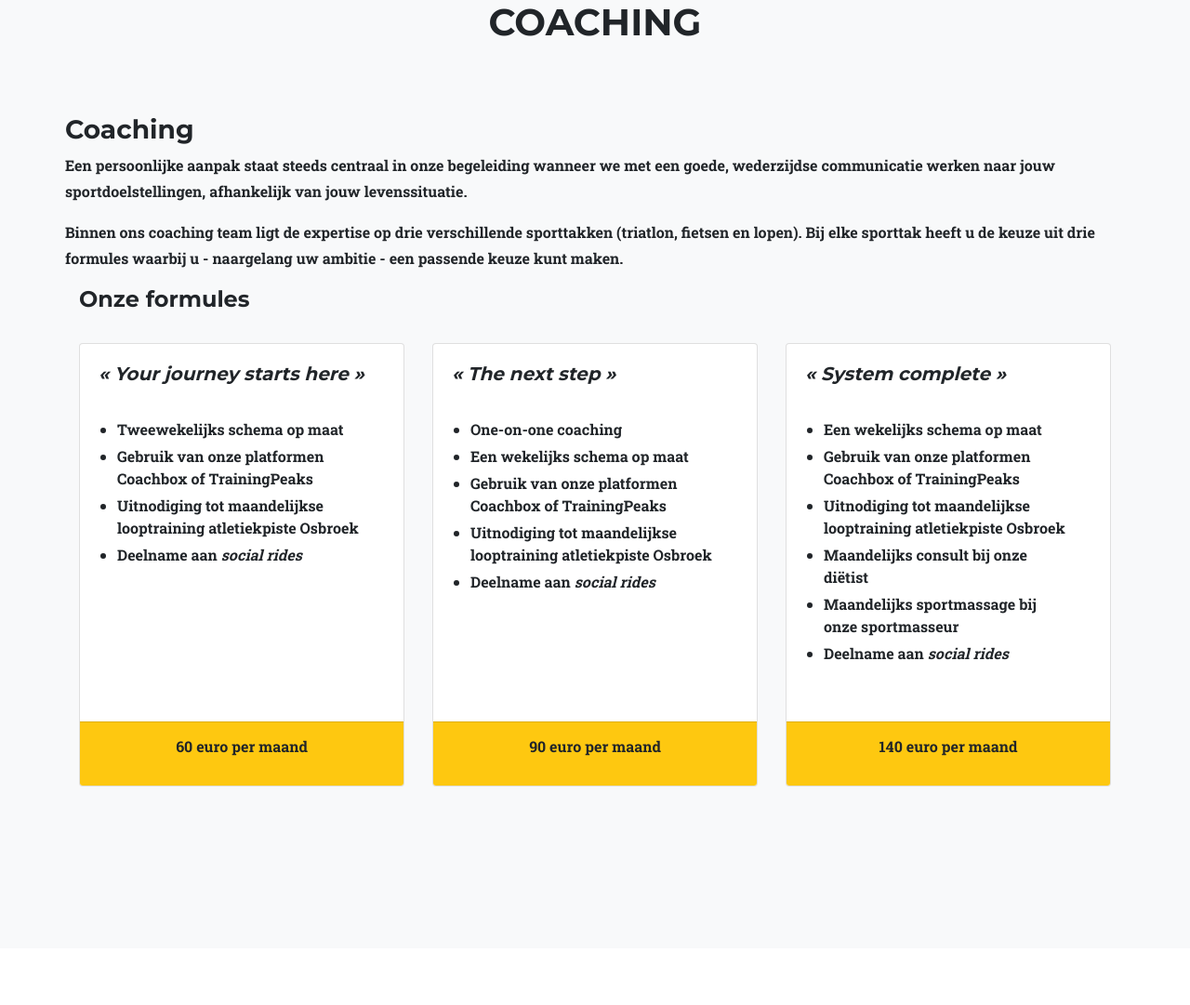
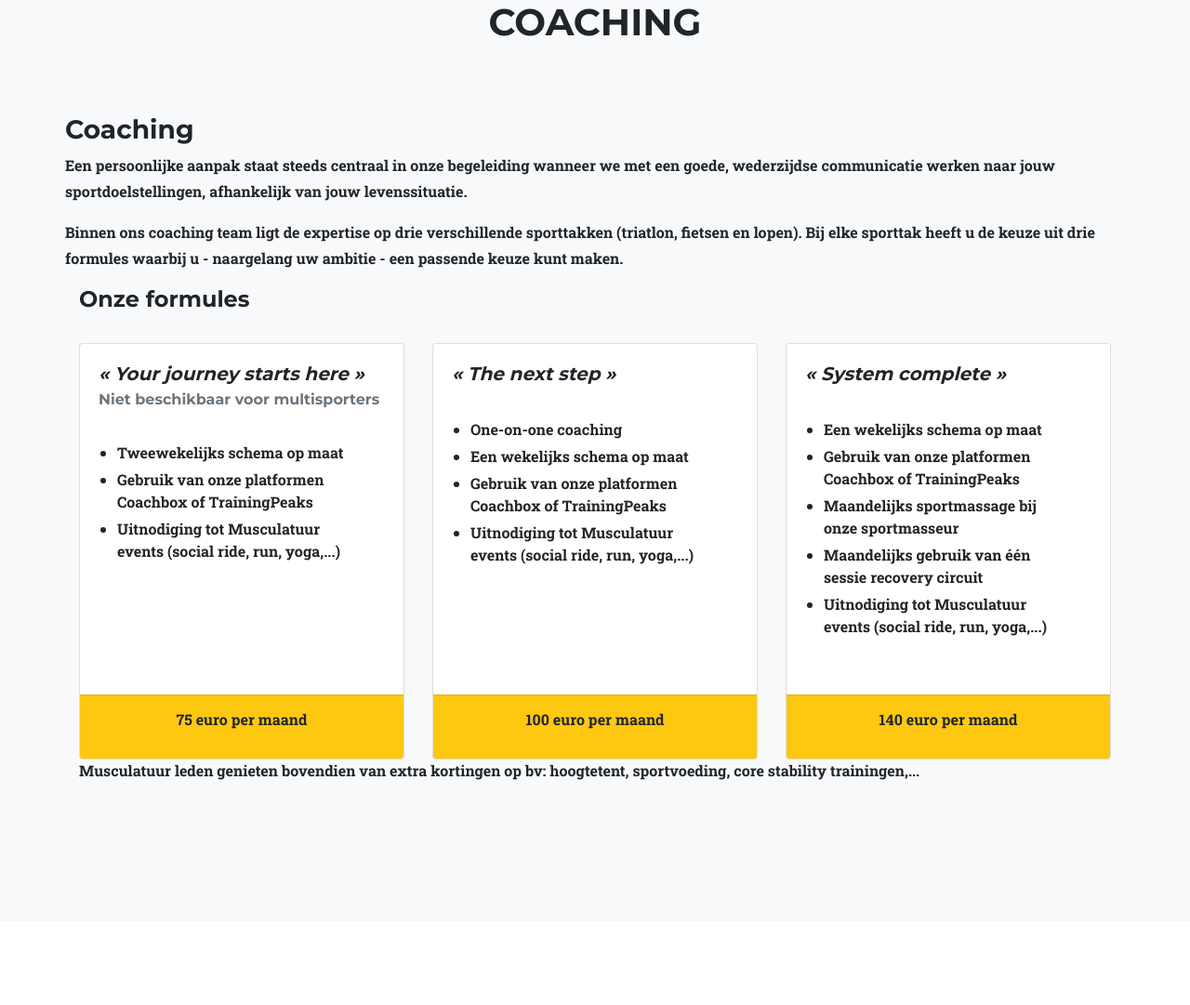
Before and after one commit to wimdetroyer/demusculatuur, a PHP site: page /index.html in a window 1280 px wide. Shown: the part 5043-6124 px from the top of the page at 93% size. Run offline with PHP 8.4, Linux system fonts and the light colour scheme; some web fonts are replaced.

Commit message:
prijsaanpassingen

```diff
--- a/css/agency.css
+++ b/css/agency.css
@@ -1,6 +1,6 @@
 /*!
  * Start Bootstrap - Agency v5.0.3 (https://startbootstrap.com/template-overviews/agency)
- * Copyright 2013-2023 Start Bootstrap
+ * Copyright 2013-2024 Start Bootstrap
  * Licensed under MIT (https://github.com/BlackrockDigital/startbootstrap-agency/blob/master/LICENSE)
  */
 
--- a/css/sportmassage.css
+++ b/css/sportmassage.css
@@ -1,6 +1,6 @@
 /*!
  * Start Bootstrap - Agency v5.0.3 (https://startbootstrap.com/template-overviews/agency)
- * Copyright 2013-2023 Start Bootstrap
+ * Copyright 2013-2024 Start Bootstrap
  * Licensed under MIT (https://github.com/BlackrockDigital/startbootstrap-agency/blob/master/LICENSE)
  */
 
--- a/css/thuismassage.css
+++ b/css/thuismassage.css
@@ -1,5 +1,5 @@
 /*!
  * Start Bootstrap - Agency v5.0.3 (https://startbootstrap.com/template-overviews/agency)
- * Copyright 2013-2023 Start Bootstrap
+ * Copyright 2013-2024 Start Bootstrap
  * Licensed under MIT (https://github.com/BlackrockDigital/startbootstrap-agency/blob/master/LICENSE)
  */
--- a/css/training.css
+++ b/css/training.css
@@ -1,5 +1,5 @@
 /*!
  * Start Bootstrap - Agency v5.0.3 (https://startbootstrap.com/template-overviews/agency)
- * Copyright 2013-2023 Start Bootstrap
+ * Copyright 2013-2024 Start Bootstrap
  * Licensed under MIT (https://github.com/BlackrockDigital/startbootstrap-agency/blob/master/LICENSE)
  */
--- a/index.html
+++ b/index.html
@@ -337,18 +337,18 @@
         <div class="card">
           <div class="card-body">
             <h5 class="card-title"><em>« Your journey starts here »</em></h5>
+            <h6 class="card-subtitle mb-2 text-muted">Niet beschikbaar voor multisporters</h6>
             <p class="card-text">
             <ul style="padding:20px;">
               <li style="padding-bottom: 5px;"> Tweewekelijks schema op maat</li>
               <li style="padding-bottom: 5px;"> Gebruik van onze platformen Coachbox of TrainingPeaks</li>
-              <li style="padding-bottom: 5px;"> Uitnodiging tot maandelijkse looptraining atletiekpiste Osbroek</li>
-              <li style="padding-bottom: 5px;"> Deelname aan <em>social rides</em> </li>
+              <li style="padding-bottom: 5px;"> Uitnodiging tot Musculatuur events (social ride, run, yoga,...)</li>
 
             </ul>
             </p>
           </div>
           <div class="card-footer" style="background-color: #fec810;">
-            <p class="text-center">60 euro per maand</p>
+            <p class="text-center">75 euro per maand</p>
           </div>
         </div>
 
@@ -360,14 +360,13 @@
               <li style="padding-bottom: 5px;"> One-on-one coaching </li>
               <li style="padding-bottom: 5px;"> Een wekelijks schema op maat </li>
               <li style="padding-bottom: 5px;"> Gebruik van onze platformen Coachbox of TrainingPeaks</li>
-              <li style="padding-bottom: 5px;"> Uitnodiging tot maandelijkse looptraining atletiekpiste Osbroek</li>
-              <li style="padding-bottom: 5px;"> Deelname aan <em>social rides</em> </li>
+              <li style="padding-bottom: 5px;"> Uitnodiging tot Musculatuur events (social ride, run, yoga,...)</li>
 
             </ul>
             </p>
           </div>
           <div class="card-footer" style="background-color: #fec810;">
-            <p class="text-center">90 euro per maand</p>
+            <p class="text-center">100 euro per maand</p>
           </div>
         </div>
 
@@ -378,11 +377,9 @@
             <ul style="padding:20px;">
               <li style="padding-bottom: 5px;"> Een wekelijks schema op maat</li>
               <li style="padding-bottom: 5px;"> Gebruik van onze platformen Coachbox of TrainingPeaks</li>
-              <li style="padding-bottom: 5px;"> Uitnodiging tot maandelijkse looptraining atletiekpiste Osbroek</li>
-              <li style="padding-bottom: 5px;"> Maandelijks consult bij onze diëtist </li>
               <li style="padding-bottom: 5px;"> Maandelijks sportmassage bij onze sportmasseur </li>
-              <li style="padding-bottom: 5px;"> Deelname aan <em>social rides</em> </li>
-
+              <li style="padding-bottom: 5px;"> Maandelijks gebruik van één sessie recovery circuit </li>
+              <li style="padding-bottom: 5px;"> Uitnodiging tot Musculatuur events (social ride, run, yoga,...)</li>
 
             </ul>
             </p>
@@ -396,6 +393,8 @@
 
       </div>
 
+
+Musculatuur leden genieten bovendien van extra kortingen op bv: hoogtetent, sportvoeding, core stability trainingen,...
       <br>
     </div>
   </section>
--- a/js/agency.min.js
+++ b/js/agency.min.js
@@ -1,6 +1,6 @@
 /*!
  * Start Bootstrap - Agency v5.0.3 (https://startbootstrap.com/template-overviews/agency)
- * Copyright 2013-2023 Start Bootstrap
+ * Copyright 2013-2024 Start Bootstrap
  * Licensed under MIT (https://github.com/BlackrockDigital/startbootstrap-agency/blob/master/LICENSE)
  */
 
--- a/js/contact_me.min.js
+++ b/js/contact_me.min.js
@@ -1,6 +1,6 @@
 /*!
  * Start Bootstrap - Agency v5.0.3 (https://startbootstrap.com/template-overviews/agency)
- * Copyright 2013-2023 Start Bootstrap
+ * Copyright 2013-2024 Start Bootstrap
  * Licensed under MIT (https://github.com/BlackrockDigital/startbootstrap-agency/blob/master/LICENSE)
  */
 
```
Also changed, not shown: js/jqBootstrapValidation.min.js, package-lock.json, 1 other file.
